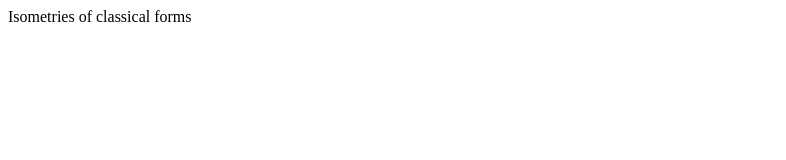
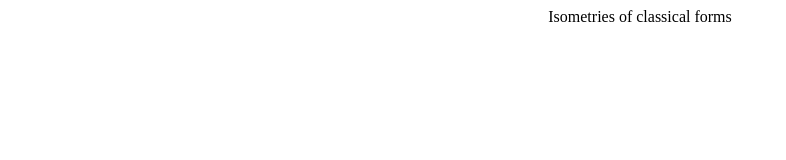
Before and after one commit to brooksbankpa/brooksbankpa.github.io, a plain HTML site: page index.html in a window 1280 px wide. Shown: the whole page, without its empty margins (0-786 px from the left). Drawn offline with Linux system fonts and the light colour scheme.

Commit message:
Update index.html

```diff
--- a/index.html
+++ b/index.html
@@ -7,7 +7,7 @@
 </head>
 
 <body>
-<c>Isometries of classical forms</c>
+<center>Isometries of classical forms</center>
 </body>
 
 </html>
```
